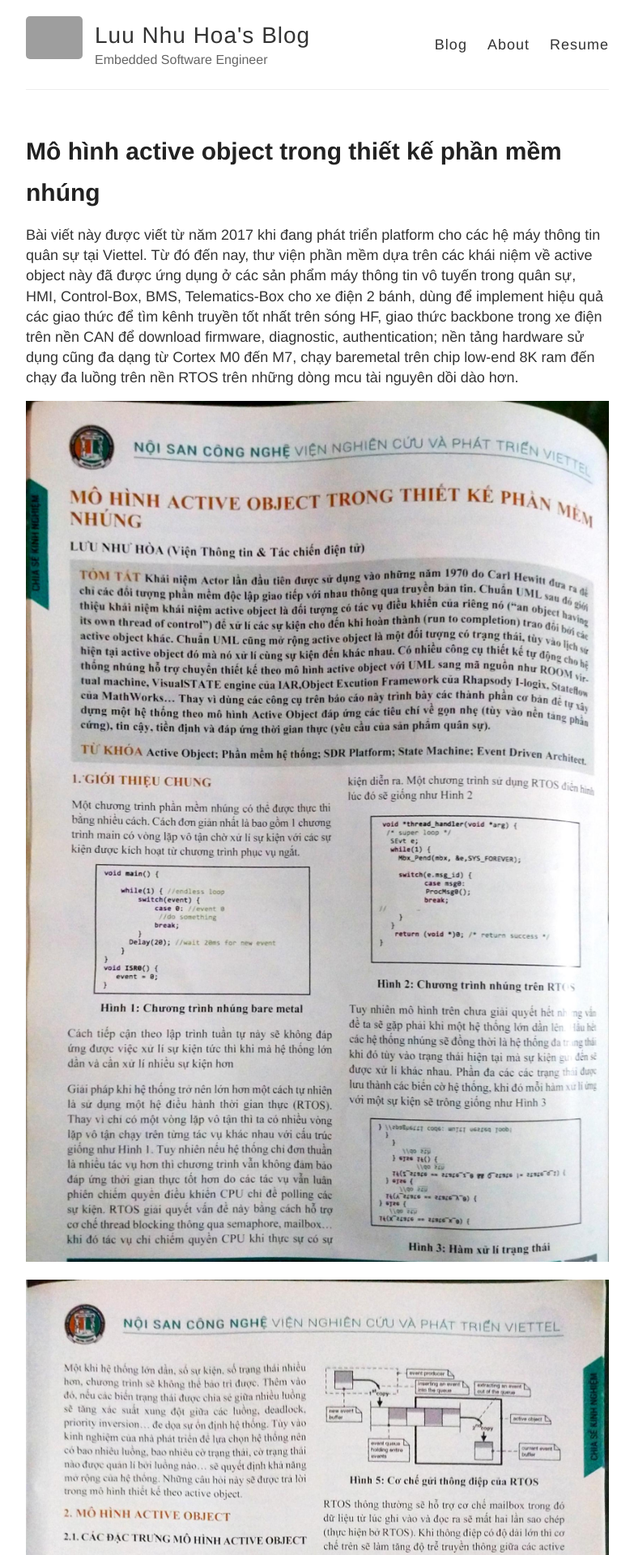
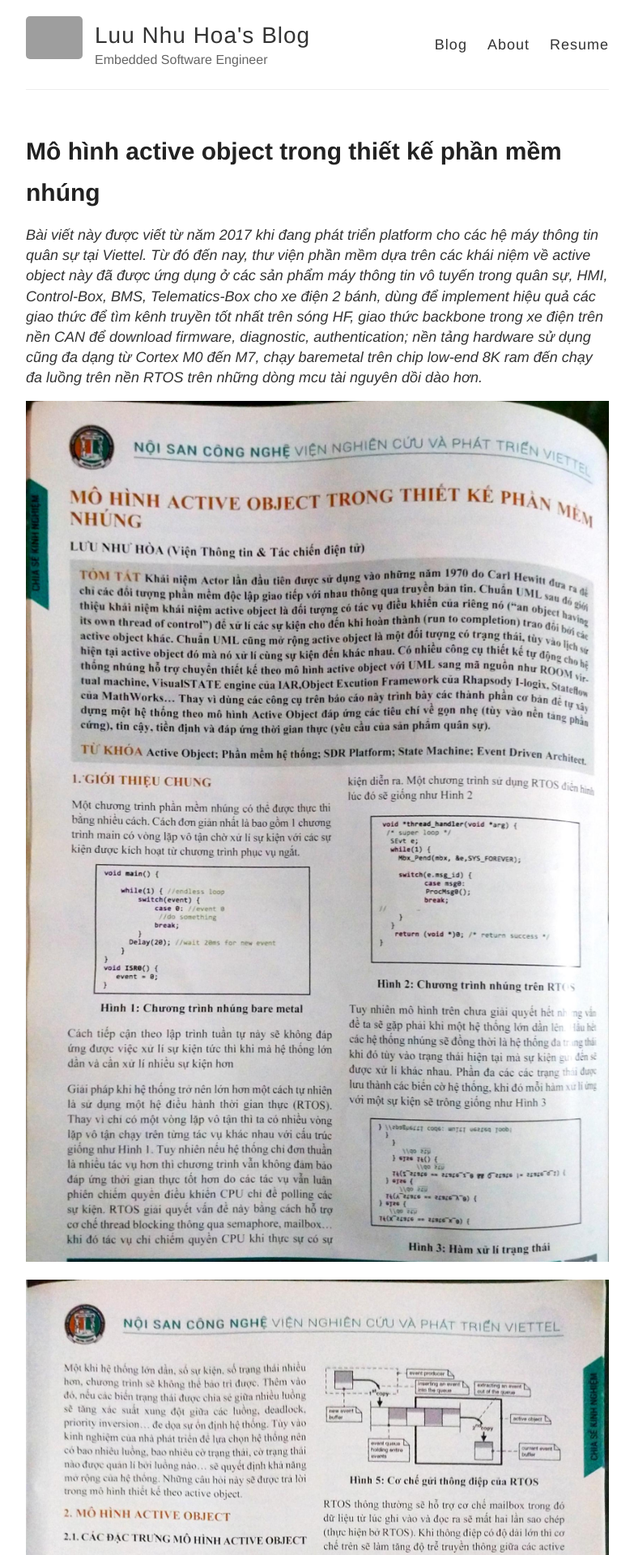
Before and after one commit to hoaln/hoaln.github.io, a Jekyll site: the page built from _posts/2017-9-1-Mô-hình-active-object-trong-thiết-kế-phần-mềm-nhúng.md, in a window 1280 px wide. Shown: the top 1920 px of the page at 81% size, without its empty margins (248-1031 px from the left). Built offline with Jekyll 4.4.1, drawn with Linux system fonts in a browser that asks for light colours; grey boxes are pictures that could not be loaded.

Commit message:
italic for description

```diff
--- a/_posts/2017-9-1-Mô-hình-active-object-trong-thiết-kế-phần-mềm-nhúng.md
+++ b/_posts/2017-9-1-Mô-hình-active-object-trong-thiết-kế-phần-mềm-nhúng.md
@@ -3,7 +3,9 @@
 title: Mô hình active object trong thiết kế phần mềm nhúng
 ---
 
-Bài viết này được viết từ năm 2017 khi đang phát triển platform cho các hệ máy thông tin quân sự tại Viettel. Từ đó đến nay, thư viện phần mềm dựa trên các khái niệm về active object này đã được ứng dụng ở các sản phẩm máy thông tin vô tuyến trong quân sự, HMI, Control-Box, BMS, Telematics-Box cho xe điện 2 bánh, dùng để implement hiệu quả các giao thức để tìm kênh truyền tốt nhất trên sóng HF, giao thức backbone trong xe điện trên nền CAN để download firmware, diagnostic, authentication; nền tảng hardware sử dụng cũng đa dạng từ Cortex M0 đến M7, chạy baremetal trên chip low-end 8K ram đến chạy đa luồng trên nền RTOS trên những dòng mcu tài nguyên dồi dào hơn.
+<em>Bài viết này được viết từ năm 2017 khi đang phát triển platform cho các hệ máy thông tin quân sự tại Viettel. Từ đó đến nay, thư viện phần mềm dựa trên các khái niệm về active object này đã được ứng dụng ở các sản phẩm máy thông tin vô tuyến trong quân sự, HMI, Control-Box, BMS, Telematics-Box cho xe điện 2 bánh, dùng để implement hiệu quả các giao thức để tìm kênh truyền tốt nhất trên sóng HF, giao thức backbone trong xe điện trên nền CAN để download firmware, diagnostic, authentication; nền tảng hardware sử dụng cũng đa dạng từ Cortex M0 đến M7, chạy baremetal trên chip low-end 8K ram đến chạy đa luồng trên nền RTOS trên những dòng mcu tài nguyên dồi dào hơn.</em>
+
+
 
 ![](https://raw.githubusercontent.com/hoaln/hoaln.github.io/master/active_object_images/active-object-thiet-ke-pm-nhung-1.jpg)
 
```
